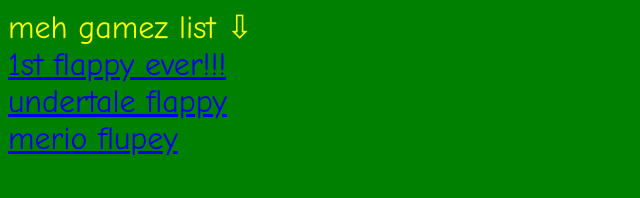
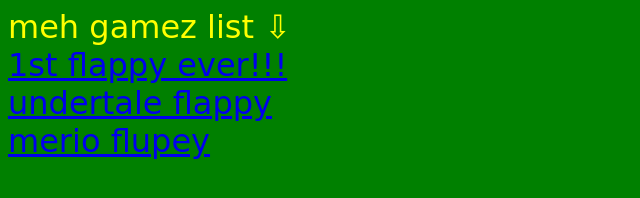
Before and after one commit to matthewschool/whirlsam.github.io, a plain HTML site: page index.html in a window 1280 px wide. Shown: the whole page, without its empty margins (0-640 px from the left). Drawn offline with Linux system fonts and the light colour scheme.

Commit message:
Update index.html

```diff
--- a/index.html
+++ b/index.html
@@ -5,7 +5,7 @@
     <style>
       body {
         background: green;
-        font-family: "Comic Sans MS",sans-serif;
+        font-family: "Press-start-2p",cursive;
         font-size: xx-large;
         color: yellow;
       }
```
